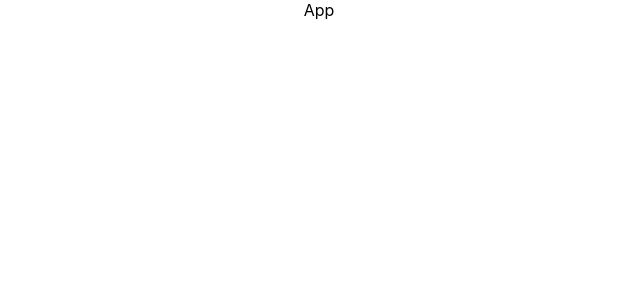
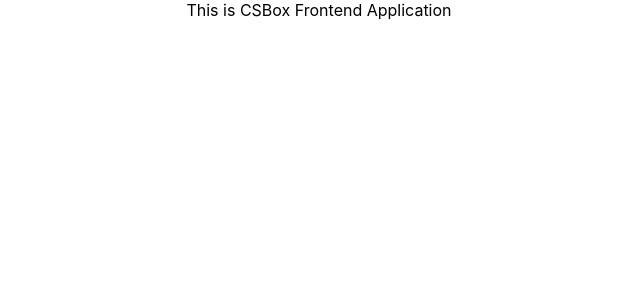
Before and after one commit to tanvirmahmud66/CSBox_React_Django, a React (Create React App) app in the folder frontend/: page / in a window 1280 px wide. Shown: the top 300 px of the page, without its empty margins (321-961 px from the left). Built offline with nearby package versions, Linux system fonts and the light colour scheme.

Commit message:
CSBox Frontend Application

```diff
--- a/frontend/src/App.js
+++ b/frontend/src/App.js
@@ -4,7 +4,7 @@ import './App.css';
 function App() {
   return (
     <div className="App">
-      App
+      This is CSBox Frontend Application
     </div>
   );
 }
```
